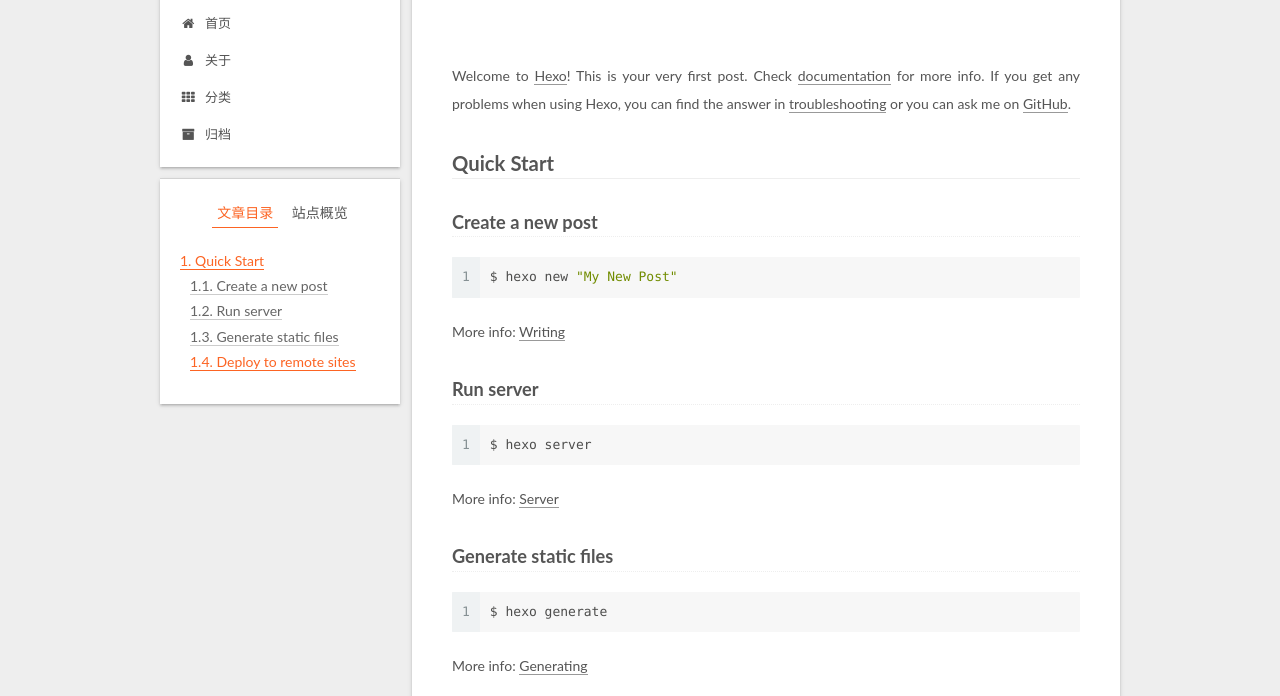
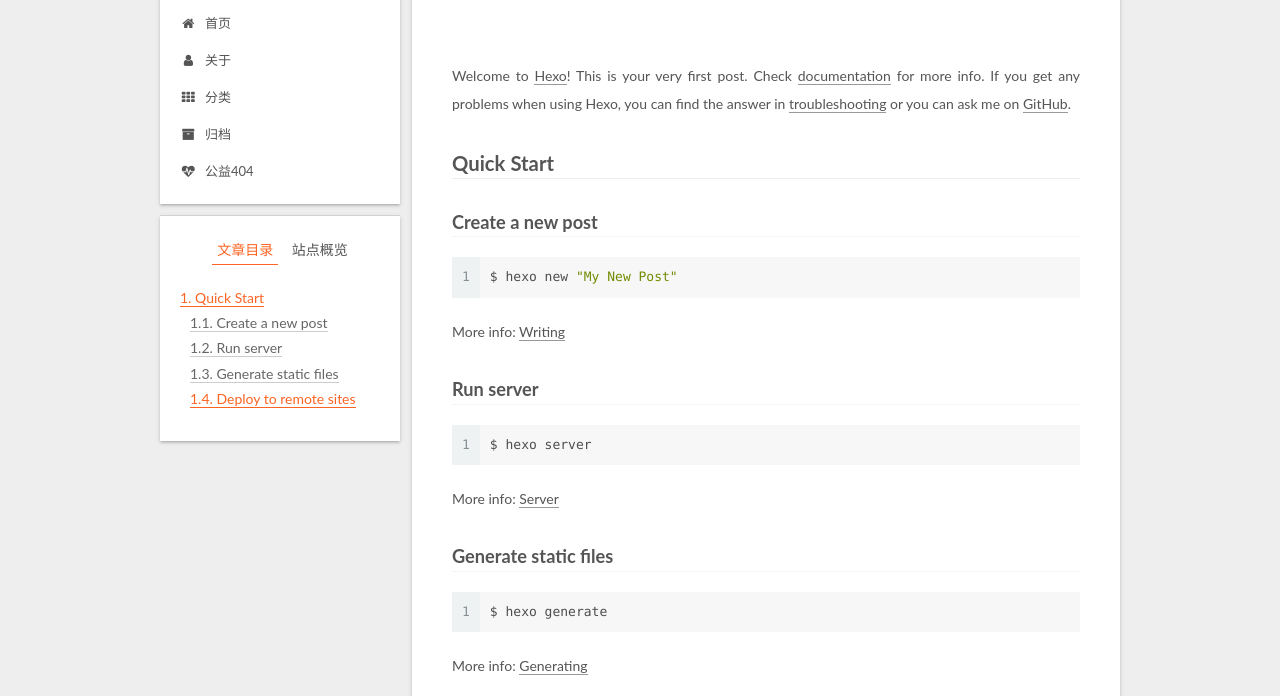
Before and after one commit to ramfmy/ramfmy.github.io, a plain HTML site: page 2019/05/01/hello-world/index.html in a window 1280 px wide. Shown: the part 104-800 px from the top of the page. Drawn offline with Linux system fonts and the light colour scheme; a script that the page names is missing.

Commit message:
Site updated: 2019-05-01 20:03:36

```diff
--- a/2019/05/01/hello-world/index.html
+++ b/2019/05/01/hello-world/index.html
@@ -226,6 +226,16 @@
               <i class="menu-item-icon fa fa-fw fa-archive"></i> <br>
 
             归档
+          </a>
+        </li>
+
+
+        <li class="menu-item menu-item-commonweal">
+          <a href="/404/" rel="section">
+
+              <i class="menu-item-icon fa fa-fw fa-heartbeat"></i> <br>
+
+            公益404
           </a>
         </li>
 
```
Also changed, not shown: archives/2019/05/index.html (+10 -0 lines), archives/2019/index.html (+10 -0 lines), archives/index.html (+10 -0 lines), index.html (+10 -0 lines).
